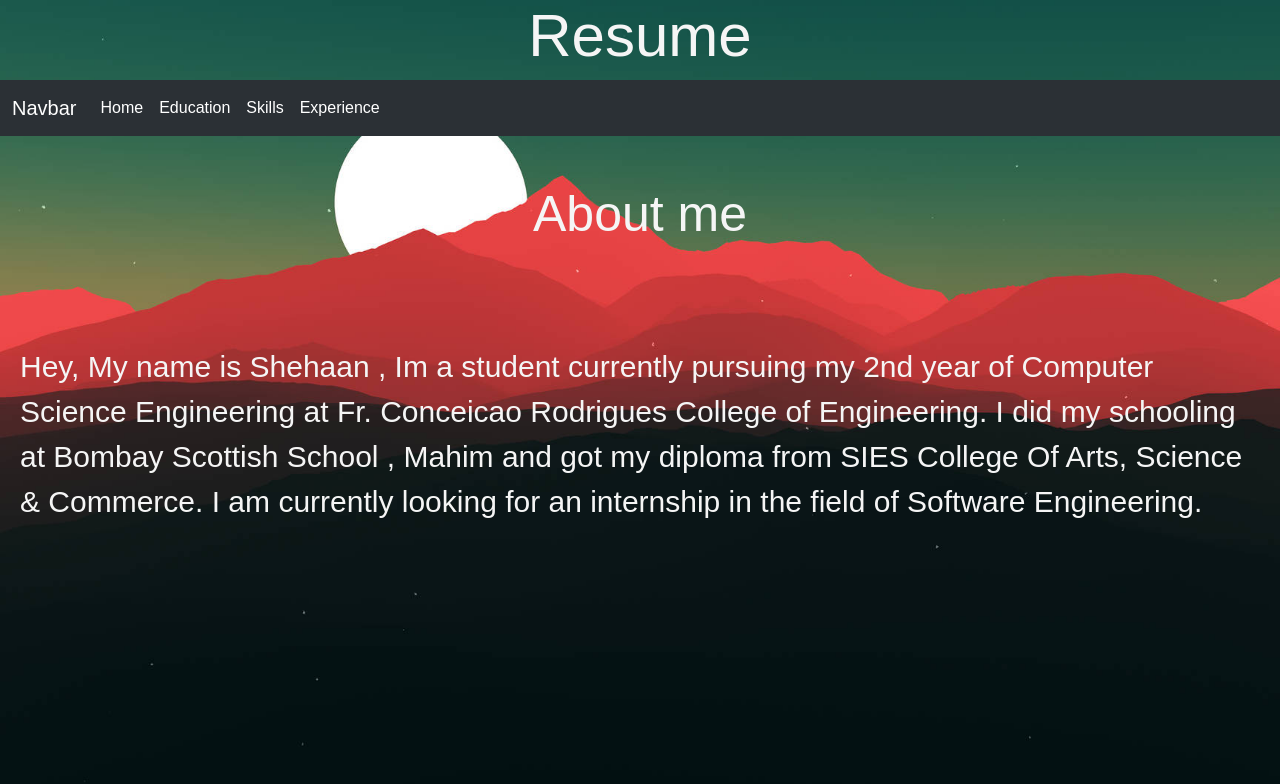
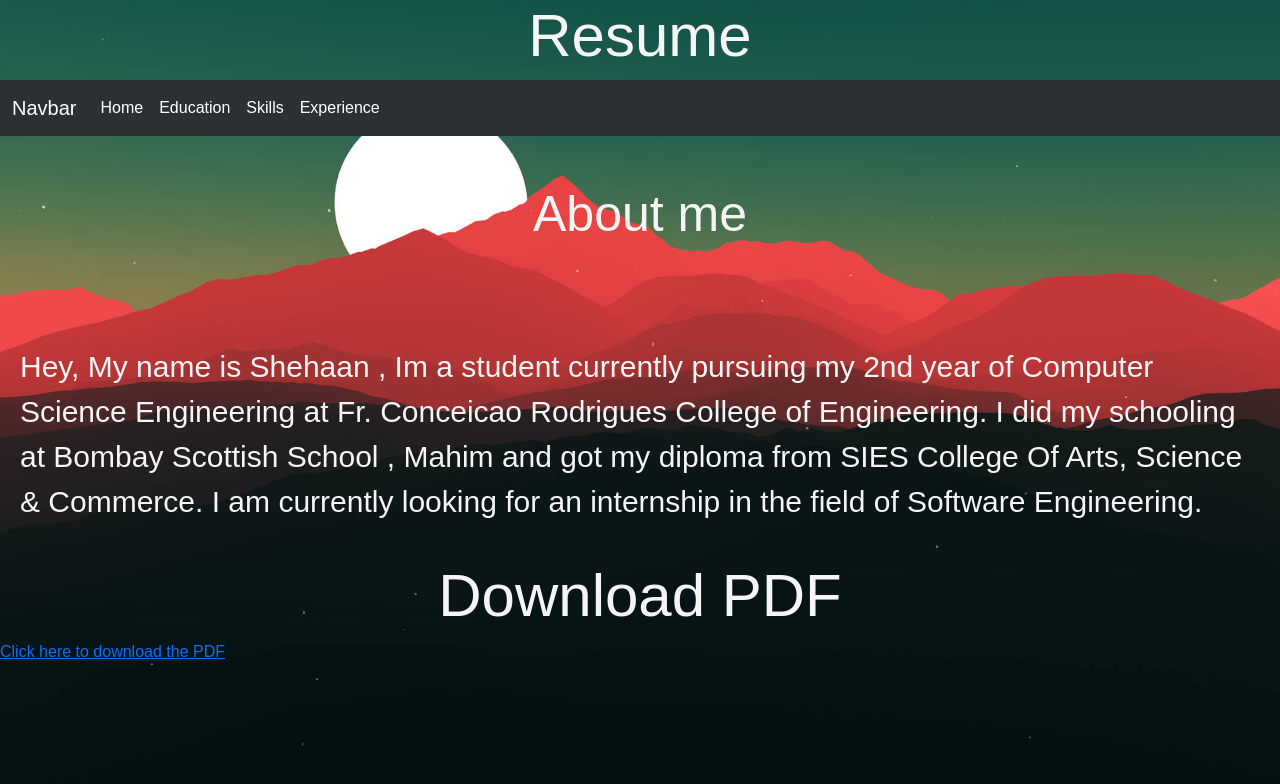
Before and after one commit to shehaan7/resume, a plain HTML site: page index.html in a window 1280 px wide. Drawn offline with nearby package versions, Linux system fonts and the light colour scheme.

Commit message:
Add files via upload

```diff
--- a/index.html
+++ b/index.html
@@ -33,4 +33,8 @@
   <br><br>
   <h2 class="head">About me</h2> <br><br><br>
   <p>Hey, My name is Shehaan , Im a student currently pursuing my 2nd year of Computer Science Engineering at Fr. Conceicao Rodrigues College of Engineering. I did my schooling at Bombay Scottish School , Mahim and got my diploma from SIES College Of Arts, Science & Commerce. I am currently looking for an internship in the field of Software Engineering. </p>
-</html>
+  <h1>Download PDF</h1>
+  <a href="downloads/resume.pdf" download="example.pdf" class="download-button">
+    Click here to download the PDF
+  </a>
+  </html>
```
Also changed, not shown: 1 other file.
